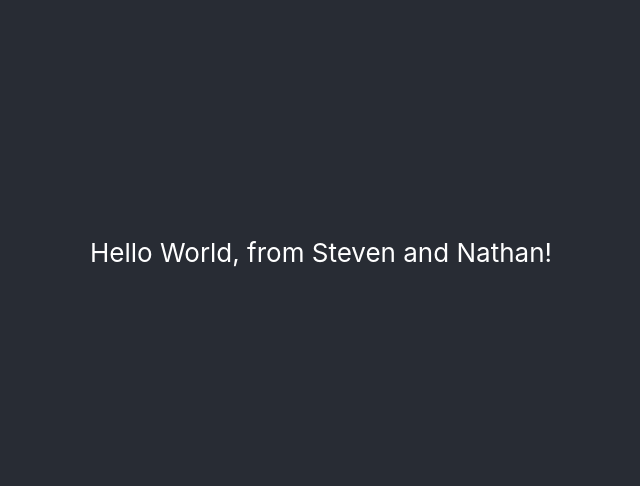
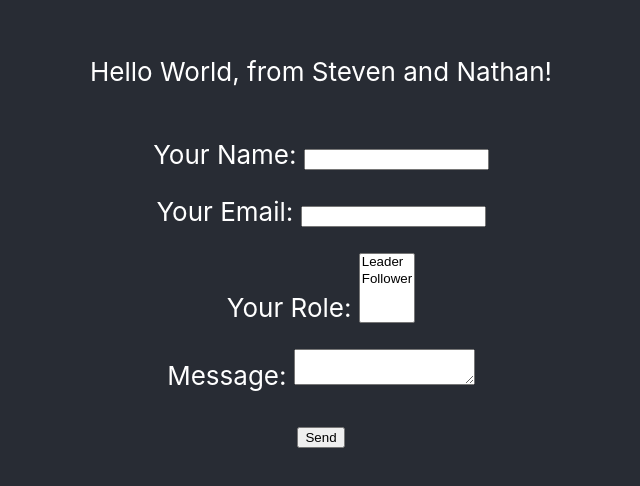
Before and after one commit to SchoolOfCode/w11d1_deployment-frontend-stev-nathan, a React (Create React App) app: page / in a window 1280 px wide. Shown: the part 148-634 px from the top of the page, without its empty margins (319-959 px from the left). Built offline with nearby package versions, Linux system fonts and the light colour scheme.

Commit message:
added form

```diff
--- a/src/App.js
+++ b/src/App.js
@@ -1,4 +1,5 @@
 import './App.css';
+import Form from './Form/form.js'
 
 function App() {
   return (
@@ -7,6 +8,7 @@
         <p>
           Hello World, from Steven and Nathan!
         </p>
+        <Form />
       </header>
     </div>
   );
--- /dev/null
+++ b/src/Form/form.js
@@ -0,0 +1,24 @@
+function Form () {
+return (<form name="contact" method="POST" data-netlify="true">
+  <p>
+    <label>Your Name: <input type="text" name="name" /></label>
+  </p>
+  <p>
+    <label>Your Email: <input type="email" name="email" /></label>
+  </p>
+  <p>
+    <label>Your Role: <select name="role[]" multiple>
+      <option value="leader">Leader</option>
+      <option value="follower">Follower</option>
+    </select></label>
+  </p>
+  <p>
+    <label>Message: <textarea name="message"></textarea></label>
+  </p>
+  <p>
+    <button type="submit">Send</button>
+  </p>
+</form>)
+}
+
+export default Form;
```
